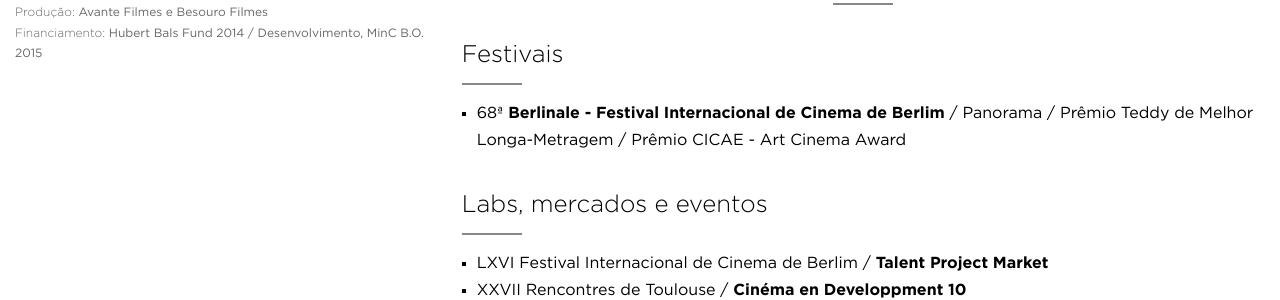
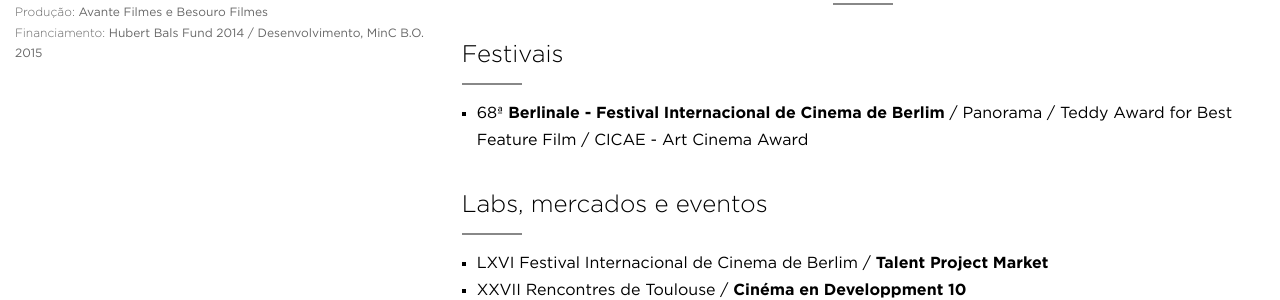
Before and after one commit to arthrfrts/besouro, a Jekyll site: the page built from _projects/tintabruta.md, in a window 1280 px wide. Shown: the part 957-1257 px from the top of the page. Built offline with Jekyll 4.4.1, drawn with Linux system fonts in a browser that asks for light colours.

Commit message:
Updated Tintabruta

```diff
--- a/_projects/tintabruta.md
+++ b/_projects/tintabruta.md
@@ -26,7 +26,7 @@
 ---
 
 ## Festivais
-* 68ª **Berlinale - Festival Internacional de Cinema de Berlim** / Panorama / Prêmio Teddy de Melhor Longa-Metragem / Prêmio CICAE - Art Cinema Award
+* 68ª **Berlinale - Festival Internacional de Cinema de Berlim** / Panorama / Teddy Award for Best Feature Film / CICAE - Art Cinema Award
 
 ## Labs, mercados e eventos
 * LXVI Festival Internacional de Cinema de Berlim / **Talent Project Market**
```
